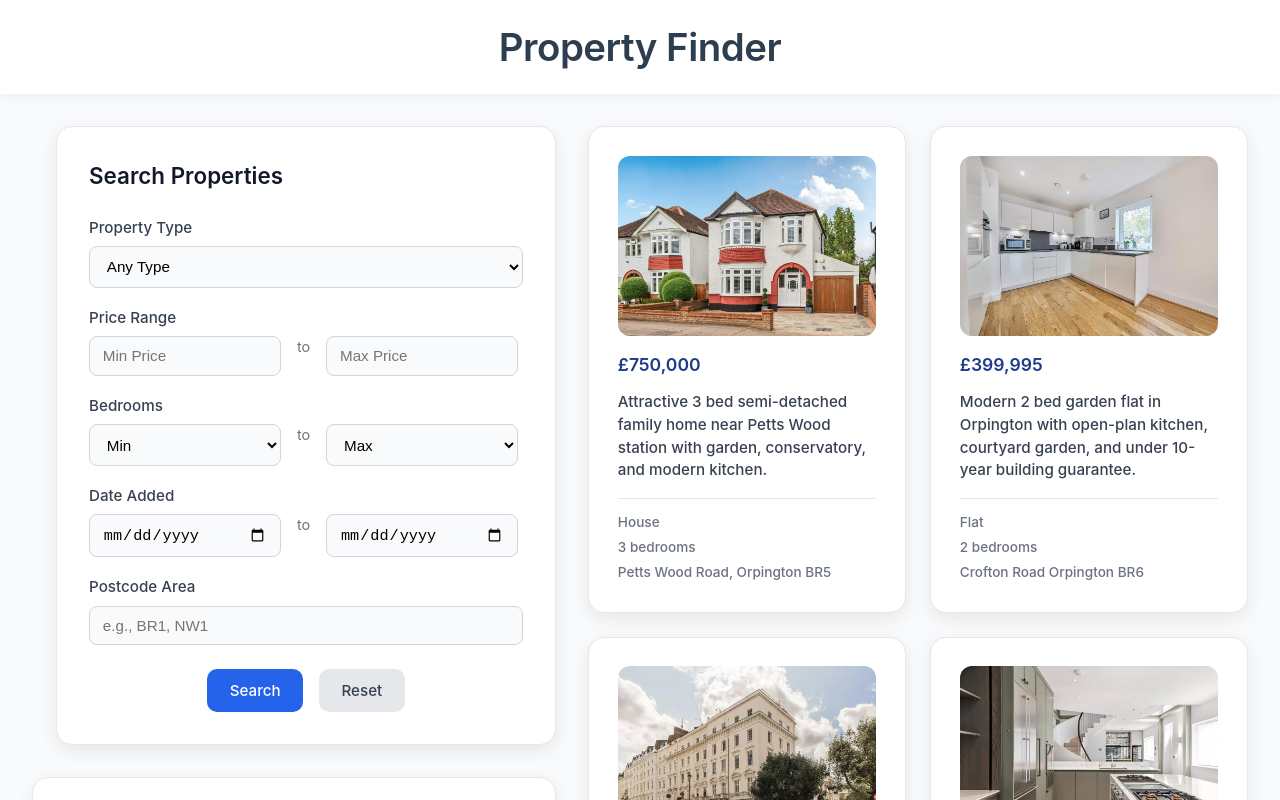
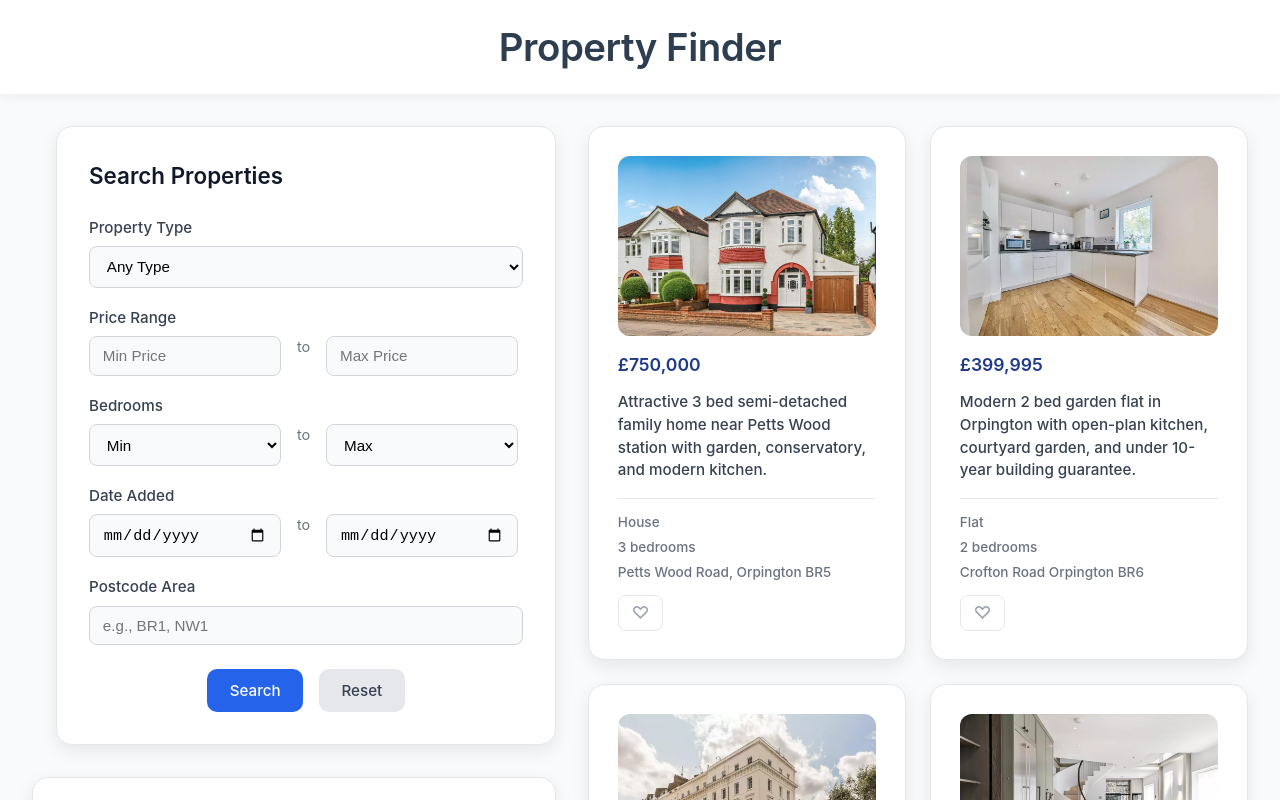
Before and after one commit to Adam-stac/property-finder-app, a React (Vite) app: page / in a window 1280 px wide. Shown: the top 800 px of the page. Built offline with nearby package versions, Linux system fonts and the light colour scheme.

Commit message:
feat: wire up favourite button on PropertyCard with duplicate prevention

```diff
--- a/src/App.css
+++ b/src/App.css
@@ -73,4 +73,11 @@ main > * {
   main {
     margin-top: 1.5rem;
   }
+
+  .sidebar-stack {
+  display: flex;
+  flex-direction: column;
+  gap: 1.5rem;
+  flex: 0 0 340px;
+  }
 }
--- a/src/App.jsx
+++ b/src/App.jsx
@@ -115,7 +115,11 @@ function App() {
                     onClearFavourites={clearFavourites}
                   />
                 </div>
-                <PropertyList properties={filteredProperties} />
+                <PropertyList
+                  properties={filteredProperties}
+                  onAddFavourite={addToFavourites}
+                  isFavourite={isFavourite}
+                />
                 </>
               }
             />
--- a/src/components/PropertyCard/PropertyCard.css
+++ b/src/components/PropertyCard/PropertyCard.css
@@ -46,3 +46,26 @@
   border-top: 1px solid #e5e7eb;
   padding-top: 0.8rem;
 }
+
+.fav-btn {
+  margin-top: 0.75rem;
+  background: none;
+  border: 1px solid #e5e7eb;
+  border-radius: 8px;
+  padding: 0.4rem 0.8rem;
+  font-size: 1.1rem;
+  cursor: pointer;
+  color: #9ca3af;
+  transition: all 0.2s ease;
+  align-self: flex-start;
+}
+
+.fav-btn:hover {
+  border-color: #2563eb;
+  color: #2563eb;
+}
+
+.fav-btn--active {
+  color: #e53e3e;
+  border-color: #e53e3e;
+}
--- a/src/components/PropertyCard/PropertyCard.jsx
+++ b/src/components/PropertyCard/PropertyCard.jsx
@@ -2,8 +2,15 @@ import './PropertyCard.css';
 import { Link } from "react-router-dom";
 
 
-const PropertyCard = ({ property }) => {
+const PropertyCard = ({ property, onAddFavourite, isFavourite }) => {
   const description = property.shortDescription;
+  const favourited = isFavourite(property.id);
+
+  const handleFavClick = (e) => {
+    // Prevent the Link from navigating when clicking the button
+    e.preventDefault();
+    onAddFavourite(property.id);
+  };
 
   return (
     <Link to={`/property/${property.id}`} className="property-link">
@@ -27,6 +34,15 @@ const PropertyCard = ({ property }) => {
           <span className="property-bedrooms">{property.bedrooms} bedroom{property.bedrooms !== 1 ? 's' : ''}</span>
           <span className="property-location">{property.location}</span>
         </div>
+
+        <button
+          className={`fav-btn ${favourited ? 'fav-btn--active' : ''}`}
+          onClick={handleFavClick}
+          aria-label={favourited ? 'Remove from favourites' : 'Add to favourites'}
+          type="button"
+        >
+          {favourited ? '♥' : '♡'}
+        </button>
       </div>
     </Link>
   );
--- a/src/components/PropertyList/PropertyList.jsx
+++ b/src/components/PropertyList/PropertyList.jsx
@@ -1,11 +1,16 @@
 import './PropertyList.css';
 import PropertyCard from '../PropertyCard/PropertyCard';
 
-const PropertyList = ({ properties }) => {
+const PropertyList = ({ properties, onAddFavourite, isFavourite }) => {
   return (
     <div className="property-list">
       {properties.map(property => (
-        <PropertyCard key={property.id} property={property} />
+        <PropertyCard
+          key={property.id}
+          property={property}
+          onAddFavourite={onAddFavourite}
+          isFavourite={isFavourite}
+        />
       ))}
     </div>
   );
```
